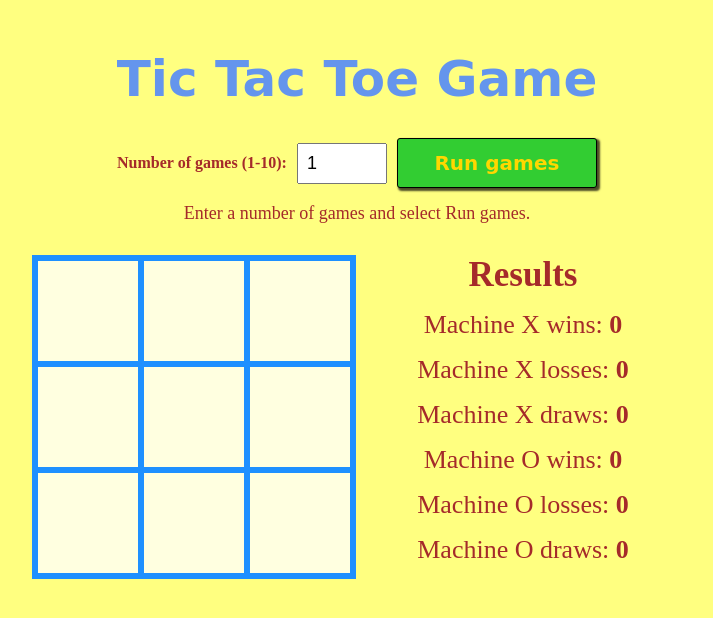
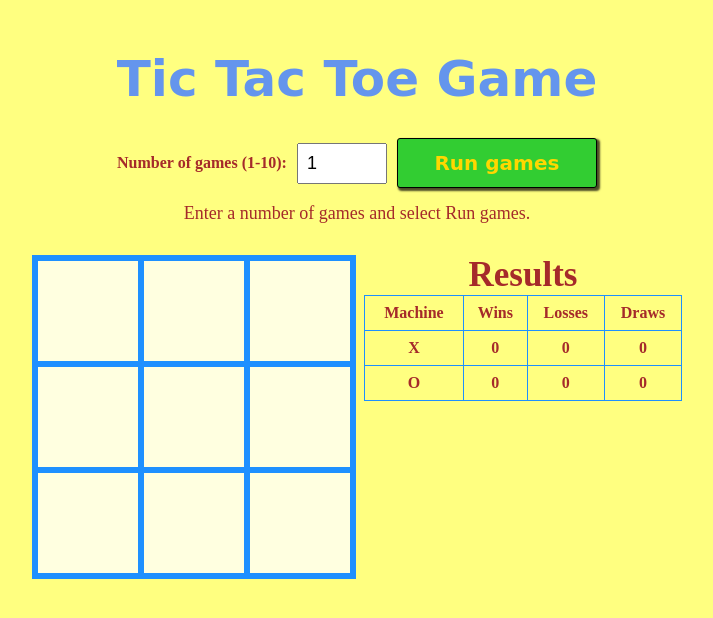
Before and after one commit to txphuc129/cs-6364-tic-tac-toe, a plain HTML site: page Task3/index.html in a window 1280 px wide. Shown: the whole page, without its empty margins (283-996 px from the left). Drawn offline with Linux system fonts and the light colour scheme.

Commit message:
cleaned up task3

```diff
--- a/Task3/index.html
+++ b/Task3/index.html
@@ -51,12 +51,30 @@
 
       <div id="rules" aria-label="Game results">
         <h2>Results</h2>
-        <p>Machine X wins: <output id="x-wins">0</output></p>
-        <p>Machine X losses: <output id="x-losses">0</output></p>
-        <p>Machine X draws: <output id="x-draws">0</output></p>
-        <p>Machine O wins: <output id="o-wins">0</output></p>
-        <p>Machine O losses: <output id="o-losses">0</output></p>
-        <p>Machine O draws: <output id="o-draws">0</output></p>
+        <table>
+          <thead>
+            <tr>
+              <th>Machine</th>
+              <th>Wins</th>
+              <th>Losses</th>
+              <th>Draws</th>
+            </tr>
+          </thead>
+          <tbody>
+            <tr>
+              <th scope="row">X</th>
+              <td><output id="x-wins">0</output></td>
+              <td><output id="x-losses">0</output></td>
+              <td><output id="x-draws">0</output></td>
+            </tr>
+            <tr>
+              <th scope="row">O</th>
+              <td><output id="o-wins">0</output></td>
+              <td><output id="o-losses">0</output></td>
+              <td><output id="o-draws">0</output></td>
+            </tr>
+          </tbody>
+        </table>
       </div>
     </section>
 
--- a/Task3/script.js
+++ b/Task3/script.js
@@ -12,7 +12,6 @@ window.onload = function () {
   var playerX = 'X';
   var playerO = 'O';
   var players = [playerX, playerO];
-  var result = {};
   var wins = {
     X: { wins: 0, losses: 0, draws: 0 },
     O: { wins: 0, losses: 0, draws: 0 },
@@ -125,6 +124,7 @@ window.onload = function () {
 
   //Minimax function with alpha-beta pruning
   function miniMaxWithAlphaBeta(newSymbol, player, alpha, beta) {
+    var result = {};
     var empty = [];
     empty = emptyBoxes(newSymbol);
 
@@ -153,32 +153,22 @@ window.onload = function () {
         curMove.score = result.score;
 
         //Alpha-beta pruning: update X's best guaranteed score and stop at a beta cutoff
-        if (curMove.score > alpha) {
-          alpha = curMove.score;
-        }
-        if (beta <= alpha) {
-          newSymbol[empty[i]] = '';
-          posMoves.push(curMove);
-          break;
-        }
+        alpha = Math.max(alpha, curMove.score);
       } else {
         //Player O minimizes the score
         result = miniMaxWithAlphaBeta(newSymbol, playerX, alpha, beta);
         curMove.score = result.score;
 
         //Alpha-beta pruning: update O's best guaranteed score and stop at an alpha cutoff
-        if (curMove.score < beta) {
-          beta = curMove.score;
-        }
-        if (beta <= alpha) {
-          newSymbol[empty[i]] = '';
-          posMoves.push(curMove);
-          break;
-        }
+        beta = Math.min(beta, curMove.score);
       }
 
       newSymbol[empty[i]] = '';
       posMoves.push(curMove);
+
+      if (beta <= alpha) {
+        break;
+      }
     }
 
     //Calculate score of intermediate states - best move + score with respect to that player + return statement
--- a/Task3/style.css
+++ b/Task3/style.css
@@ -62,6 +62,23 @@ p {
 h2 {
     font-size: 35px;
     color: brown;
+}
+
+table {
+    width: 100%;
+    border-collapse: collapse;
+    color: brown;
+    font-size: 16px;
+}
+
+th,
+td {
+    padding: 8px 4px;
+    border: 1px solid dodgerblue;
+}
+
+td output {
+    font-weight: bold;
 }
 
 button {
```
